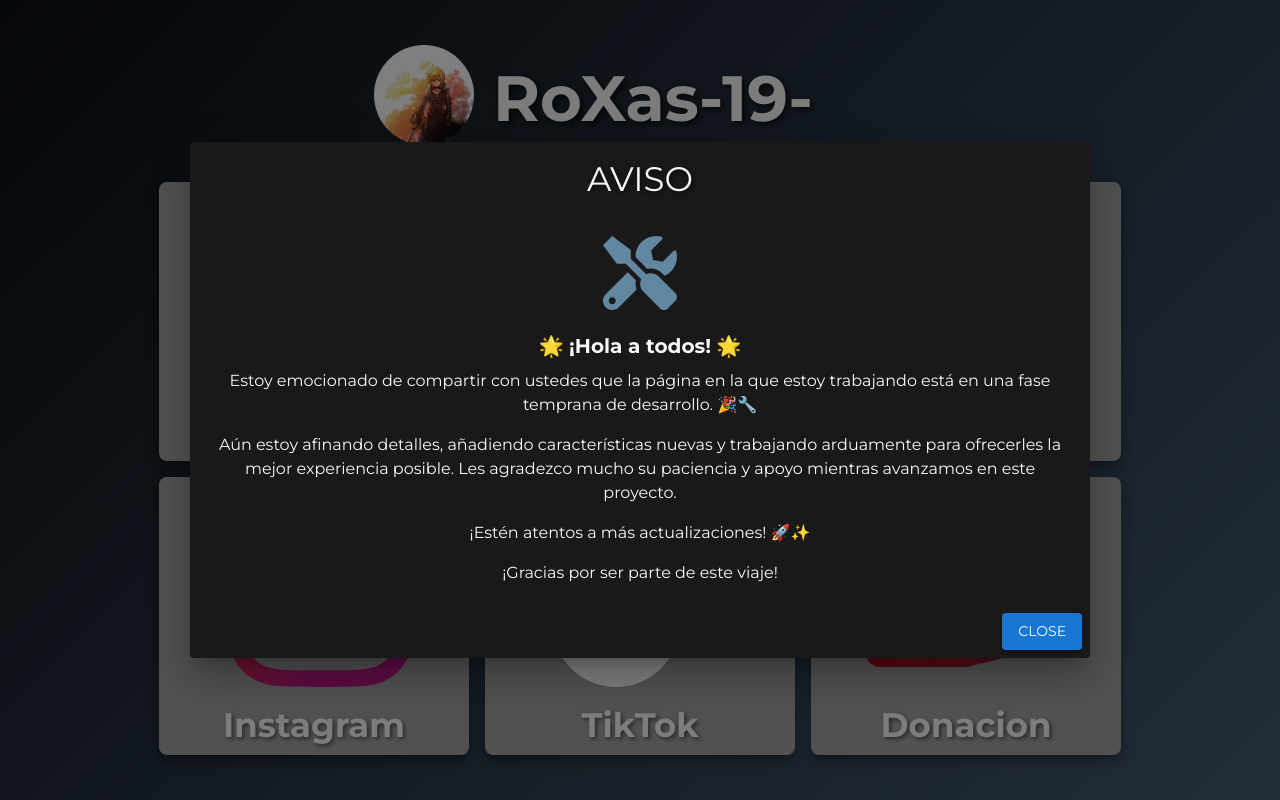
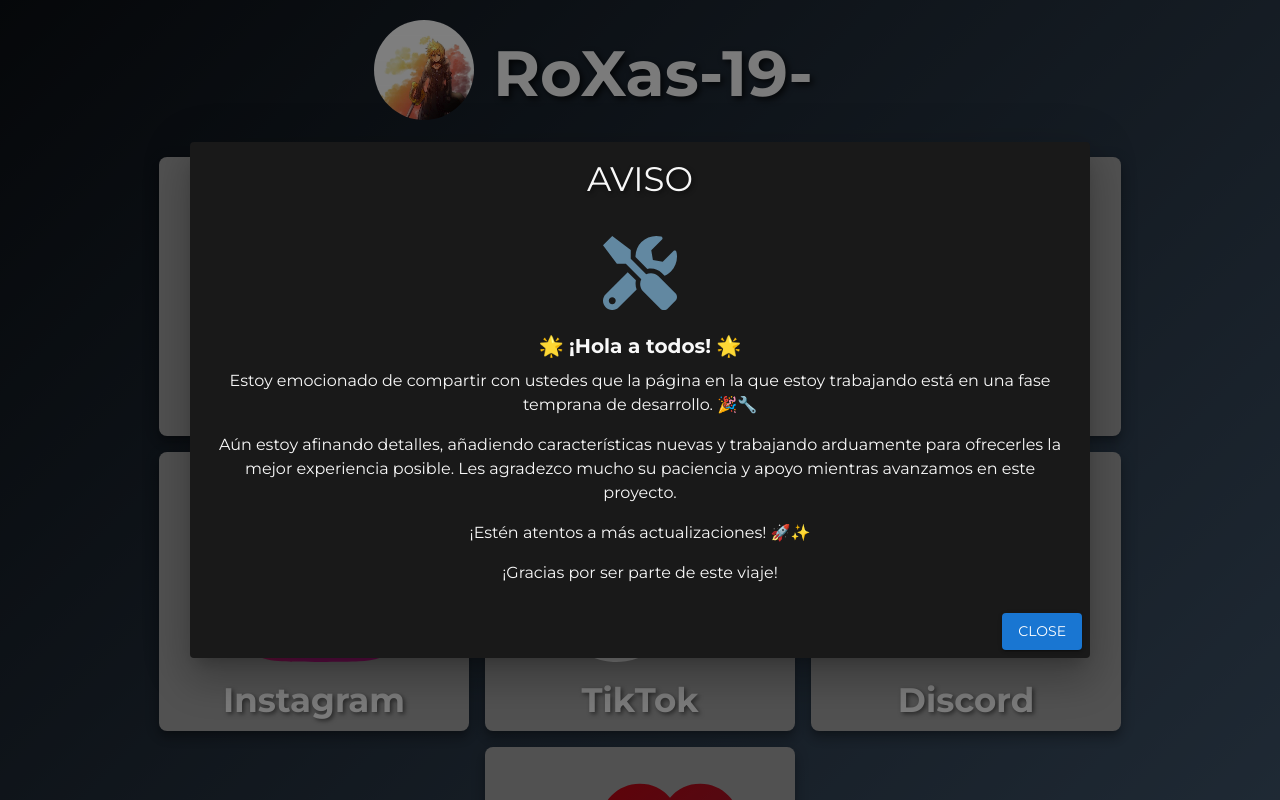
Before and after one commit to CarMercado19/roxas-web-page, a React (Create React App) app: page / in a window 1280 px wide. Shown: the top 800 px of the page. Built offline with nearby package versions, Linux system fonts and the light colour scheme.

Commit message:
discord button added, Dialog only shows at first time

```diff
--- a/src/containers/MainPage/MainPage.js
+++ b/src/containers/MainPage/MainPage.js
@@ -1,4 +1,4 @@
-import React, { useState } from "react";
+import React, { useEffect, useState } from "react";
 import {
   Box,
   Button,
@@ -19,6 +19,7 @@ import {
   FaInstagram,
   FaTiktok,
   FaTools,
+  FaDiscord,
 } from "react-icons/fa";
 import { PiHandHeartFill } from "react-icons/pi";
 import profileImage from "../../.assets/roxas-portrait.jpg";
@@ -42,14 +43,10 @@ const GridContainer = styled(Grid)(({ theme }) => ({
 }));
 
 const MainPage = () => {
-  const [open, setOpen] = useState(true);
+  const [open, setOpen] = useState(false);
   const theme = useTheme();
   const fullScreen = useMediaQuery(theme.breakpoints.down("sm"));
   const iconSize = 200;
-
-  const handleClose = () => {
-    setOpen(false);
-  };
 
   const YoutubeIcon = () => (
     <FaYoutube style={{ fontSize: iconSize, color: "#b2071d" }} />
@@ -82,6 +79,9 @@ const MainPage = () => {
   const TiktokIcon = () => (
     <FaTiktok style={{ fontSize: iconSize, color: "#fff" }} />
   );
+  const DiscordIcon = () => (
+    <FaDiscord style={{ fontSize: iconSize, color: "#7289da" }} />
+  );
   const TipIcon = () => (
     <svg
       width={iconSize}
@@ -98,6 +98,19 @@ const MainPage = () => {
       <PiHandHeartFill fill="url(#heart-gradient)" />
     </svg>
   );
+
+  const handleClose = () => {
+    setOpen(false);
+  };
+
+  useEffect(() => {
+    const hasSeenDialog = localStorage.getItem("dialogVisualizado");
+
+    if (!hasSeenDialog) {
+      setOpen(true);
+      localStorage.setItem("dialogVisualizado", "true");
+    }
+  }, []);
 
   return (
     <MainBox>
@@ -161,6 +174,12 @@ const MainPage = () => {
           size={4}
           title="TikTok"
           redirectionURL="https://www.tiktok.com/@roxas_19_"
+        />
+        <GridElements
+          icon={DiscordIcon}
+          size={4}
+          title="Discord"
+          redirectionURL="https://discord.gg/CptjqutDDG"
         />
         <GridElements
           icon={TipIcon}
```
